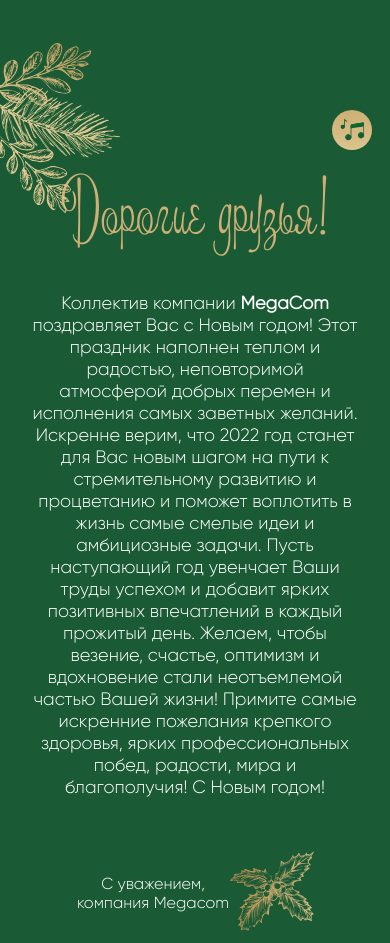
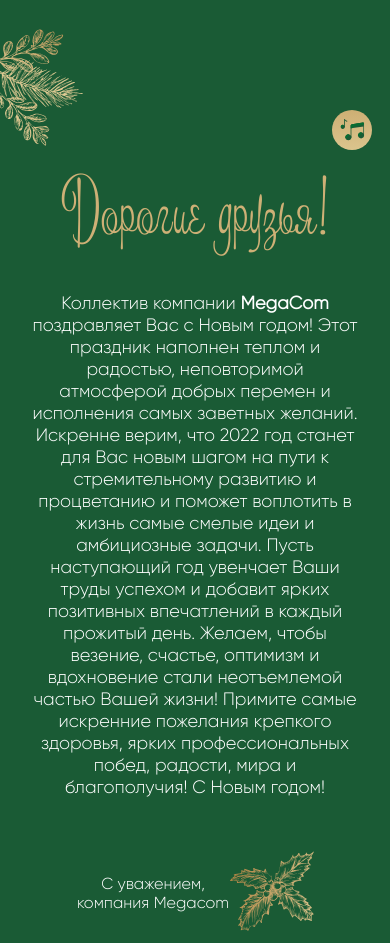
Before and after one commit to JyldyzMukaeva/newyear_adapted, a plain HTML site: page index.html in a window 390 px wide. Shown: the top 943 px of the page. Drawn offline with Linux system fonts and the light colour scheme.

Commit message:
fix: fixed image size

```diff
--- a/style.css
+++ b/style.css
@@ -126,6 +126,11 @@ body {
         height: 456px;
     }
 
+    .left-top{
+        width: 100px;
+        height: 165px;
+    }
+
     .right-top {
         display: none;
     }
@@ -172,28 +177,9 @@ body {
         width: 89px;
         height: 36px;
     }
-    .center{
-        width:84px;
+
+    .center {
+        width: 84px;
         height: 90px;
+    }
 }
-
-/*div {*/
-/*    width: 160px;*/
-/*    height: 80px;*/
-/*    padding: 40px;*/
-/*    border: 8px solid red;*/
-/*    background: yellow;*/
-/*}*/
-
-/*.content-box {*/
-/*    box-sizing: content-box;*/
-    /* Total width: 160px + (2 * 20px) + (2 * 8px) = 216px
-       Total height: 80px + (2 * 20px) + (2 * 8px) = 136px
-       Content box width: 160px
-       Content box height: 80px */
-}
-
-/*.border-box {*/
-/*    box-sizing: border-box;*/
-
-/*}*/
```
Also changed, not shown: index.html (+1 -3 lines).
